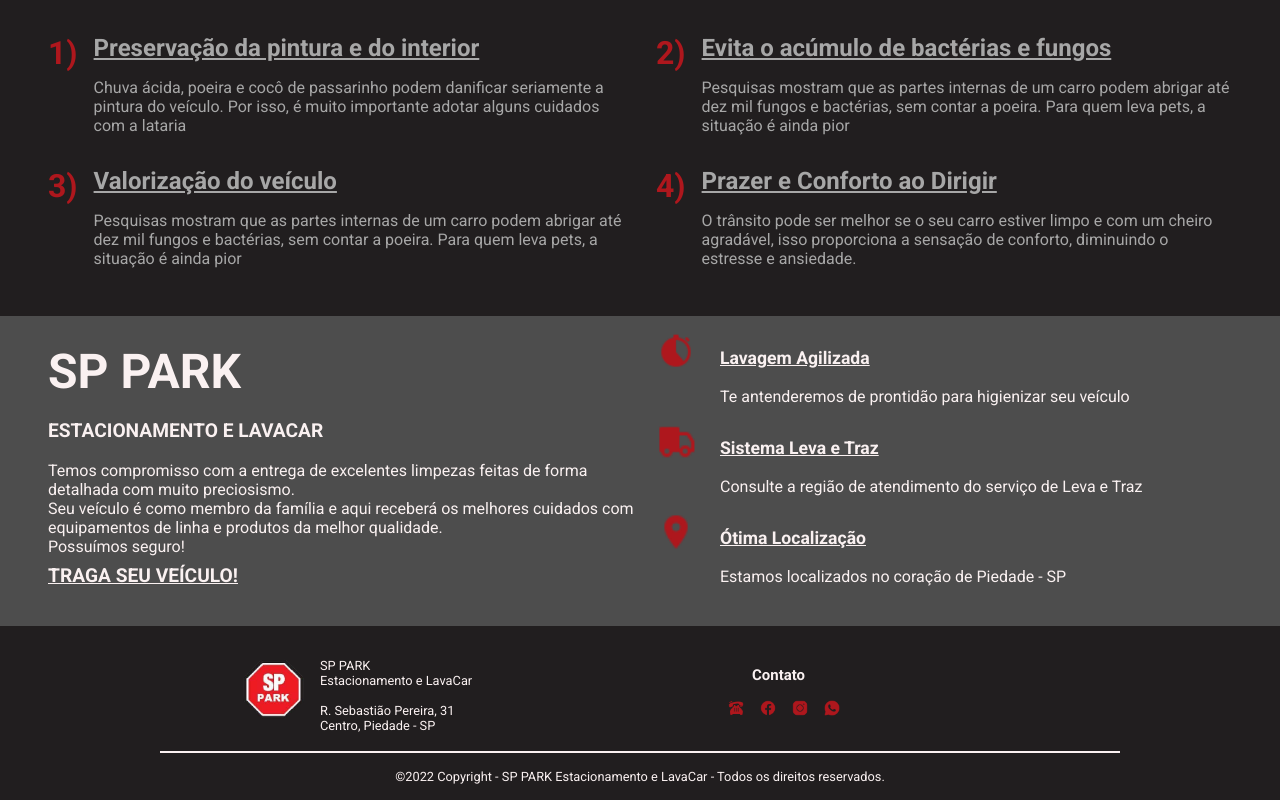
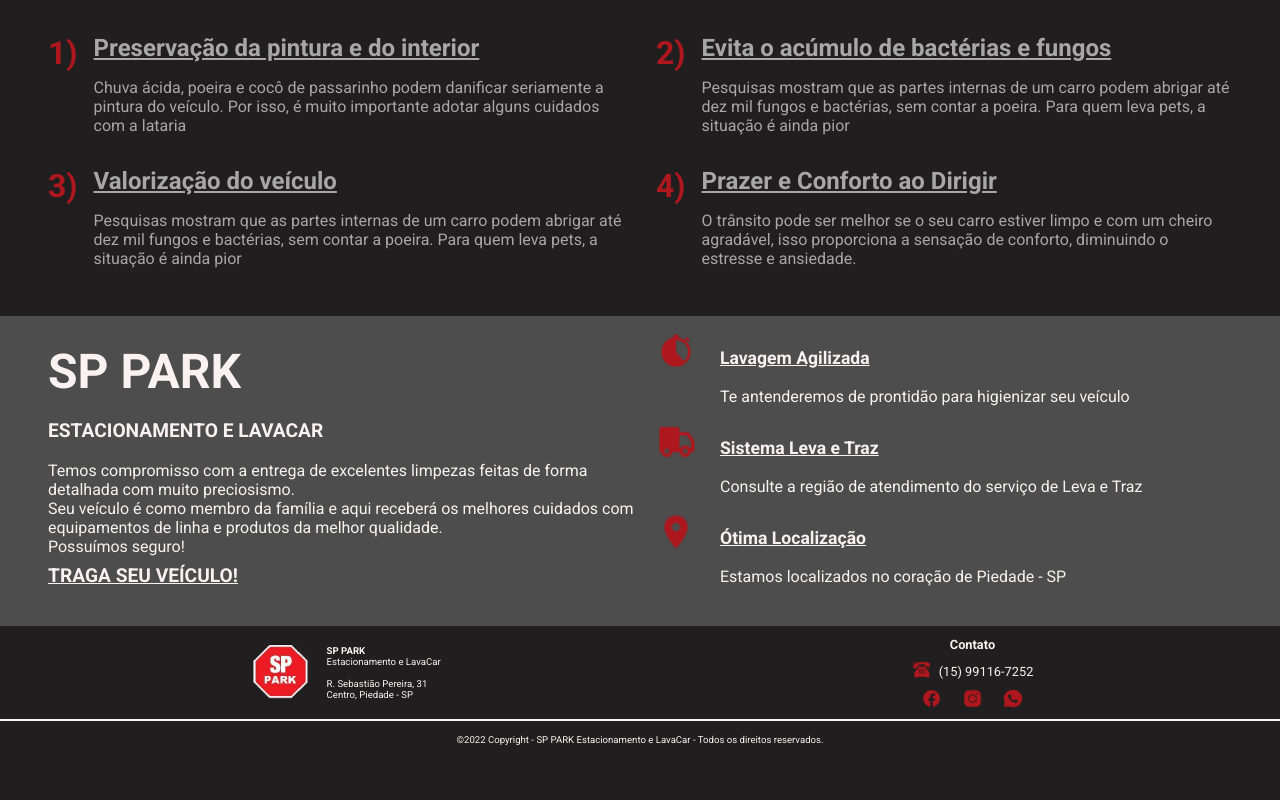
Before and after one commit to guicavazzana/sppark, a React (Create React App) app: page / in a window 1280 px wide. Shown: the part 817-1617 px from the top of the page. After the commit the page ends 1575 px from the top, so only its background shows below. Built offline with nearby package versions, Linux system fonts and the light colour scheme.

Commit message:
Fixed Footer

```diff
--- /dev/null
+++ b/src/components/ContactFooter/index.js
@@ -0,0 +1,34 @@
+import React from 'react';
+import { Container } from './styles'
+import phoneImg from '../../images/phone.png'
+import facebookImg from '../../images/facebook.png'
+import instagramImg from '../../images/instagram.png'
+import whatsappImg from '../../images/whatsapp.png'
+
+export function ContactFooter(){
+    return(
+        <Container>
+            <div>
+                <h3>Contato</h3>
+            </div>
+            <div className='img-phone'>
+                <a href="tel:+5515991167252">
+                    <img src={phoneImg} alt="telefone" />
+                </a>
+                <a href="tel:+5515991167252">(15) 99116-7252</a>
+
+            </div>
+            <div className='img-contact'>
+                <a href="https://www.facebook.com/sppark.piedade.1">
+                    <img className='img-contact' src={facebookImg} alt="facebook" />
+                </a>
+                <a href="https://instagram.com/spparkestacionamento?igshid=ZmRIMzRkMDU=">
+                    <img className='img-contact' src={instagramImg} alt="instagram" />
+                </a>
+                <a href="https://api.whatsapp.com/send?phone=5515997097831&text=Ligue+agora+&fbclid=PAAaatvX0XvPgvZZTIwGHXKDLieXNPTHL0Q3KnNP639-JP7u0MXU58_Oo3ftU">
+                    <img className='img-contact' src={whatsappImg} alt="whatsapp" />
+                </a>
+            </div>
+        </Container>
+    )
+}
--- /dev/null
+++ b/src/components/ContactFooter/styles.js
@@ -0,0 +1,48 @@
+import styled from "styled-components";
+
+export const Container = styled.div`
+    text-align: center;
+    h3{
+        font-size: 0.8rem;
+    }
+    img{
+        width: 1.2rem;
+        transition: filter 0.2s;
+        &:hover {
+            filter: brightness(0.6);
+        }
+    }
+
+    .img-contact{
+        display: flex;
+        justify-content: space-around;
+        margin-top: 0.2rem;
+        @media (max-width: 500px){
+            margin: 0 1rem 0 1rem;
+            justify-content: center;
+        }
+    }
+    .img-phone{
+        display: flex;
+        align-items: center;
+        margin-top: 0.5rem;
+        a{
+            color: var(--white);
+            font-size: 0.8rem;
+            text-decoration:none;
+            &:hover {text-decoration:underline}
+        }
+        img{
+            margin-right: 0.5rem;
+        }
+        @media (max-width: 500px){
+            display: block;
+            padding: 0.5rem;
+            margin: 0 auto;
+            img{
+                vertical-align: middle;
+            }
+        }
+    }
+
+`
--- a/src/components/Copyright/styles.js
+++ b/src/components/Copyright/styles.js
@@ -2,13 +2,16 @@
 
 export const Container = styled.div`
     display: flex;
-    font-size: 0.8rem;
+    font-size: 0.6rem;
     align-items: center;
     justify-content: center;
-    padding: 1rem;
+    padding: 0.8rem;
     a{
         color: var(--white);
         text-decoration: none;
+        @media (max-width:500px) {
+            font-size: 0.5rem;
+        }
         &:hover {text-decoration: underline;}
     }
 `
--- a/src/components/Footer/index.js
+++ b/src/components/Footer/index.js
@@ -1,47 +1,13 @@
-import { Container, Content } from './styles'
-import logoImg from '../../images/sppark-blank.png'
-import phoneImg from '../../images/phone.png'
-import facebookImg from '../../images/facebook.png'
-import instagramImg from '../../images/instagram.png'
-import whatsappImg from '../../images/whatsapp.png'
+import { Container } from './styles'
+
+import { InfoFooter } from '../InfoFooter'
+import { ContactFooter } from '../ContactFooter'
 
 export function Footer(){
     return (
         <Container>
-            <Content>
-                <ul>
-                    <li>
-                        <a href="index.html">
-                            <img className='img-logo' src={logoImg} alt="logo" />
-                        </a>
-                    </li>
-                    <li>
-                        <p>
-                            SP PARK<br />
-                            Estacionamento e LavaCar<br /><br />
-                        <a className='a-maps' href="https://goo.gl/maps/JHLEazWbzBzWMqSe6">
-                            R. Sebastião Pereira, 31<br />
-                            Centro, Piedade - SP
-                        </a>
-                        </p>
-                    </li>
-                    <li>
-                        <h3>Contato</h3>
-                        <a href="tel:+5515991167252">
-                            <img className='img-contact' src={phoneImg} alt="telefone" />
-                        </a>
-                        <a href="https://www.facebook.com/sppark.piedade.1">
-                            <img className='img-contact' src={facebookImg} alt="facebook" />
-                        </a>
-                        <a href="https://instagram.com/spparkestacionamento?igshid=ZmRIMzRkMDU=">
-                            <img className='img-contact' src={instagramImg} alt="instagram" />
-                        </a>
-                        <a href="https://api.whatsapp.com/send?phone=5515997097831&text=Ligue+agora+&fbclid=PAAaatvX0XvPgvZZTIwGHXKDLieXNPTHL0Q3KnNP639-JP7u0MXU58_Oo3ftU">
-                            <img className='img-contact' src={whatsappImg} alt="whatsapp" />
-                        </a>
-                    </li>
-                </ul>
-            </Content>
+                <InfoFooter />
+                <ContactFooter />
         </Container>
     )
 }
--- a/src/components/Footer/styles.js
+++ b/src/components/Footer/styles.js
@@ -1,51 +1,12 @@
 import styled from 'styled-components'
 
 export const Container = styled.footer`
-    display:flex;
-    justify-content: center;
-    padding-top: 2rem;
-    font-size: 0.8rem;
-    img{
-        float: left;
-        max-width: 2rem;
-        padding-bottom: 2rem;
+    display: flex;
+    align-items:center;
+    justify-content: space-around;
+    border-bottom: 2px solid var(--white);
+    padding: 0.7rem;
+    @media (max-width:500px) {
+        display: block;
     }
-    .img-contact{
-        padding: 0.5rem;
-        transition: filter 0.2s;
-        &:hover {
-            filter: brightness(0.6);
-        }
-    }
-    .img-logo{
-        max-width: 5rem;
-        padding-right: 1rem;
-    }
-    h3{
-        width: 5rem;
-        padding: 0.5rem;
-        padding-left: 2rem;
-    }
-    .a-maps{
-        color: var(--white);
-        text-decoration:none;
-        &:hover {text-decoration:underline}
-    }
-    `
-
-export const Content = styled.div`
-    padding-left: 5rem;
-    padding-bottom: 1rem;
-    column-count:2;
-    column-gap: 5rem;
-    width: 60rem;
-
-    height: auto;
-    margin-left: auto;
-    margin-right: auto;
-    ul{
-        list-style: none;
-    }
-    align-items: center;
-    border-bottom: 2px solid var(--white);
-    `
+`
--- /dev/null
+++ b/src/components/InfoFooter/index.js
@@ -0,0 +1,25 @@
+import React from 'react'
+import { Container } from './styles'
+import logoImg from '../../images/sppark-blank.png'
+
+export function InfoFooter(){
+    return(
+        <Container>
+                <a href="index.html">
+                    <img src={logoImg} alt="logo" />
+                </a>
+            <div>
+                <div>
+                    <span>SP PARK</span><br />
+                    Estacionamento e LavaCar<br /><br />
+                </div>
+                <div>
+                    <a href="https://goo.gl/maps/JHLEazWbzBzWMqSe6">
+                        R. Sebastião Pereira, 31<br />
+                        Centro, Piedade - SP
+                    </a>
+                </div>
+            </div>
+        </Container>
+    )
+}
--- /dev/null
+++ b/src/components/InfoFooter/styles.js
@@ -0,0 +1,28 @@
+import styled from "styled-components";
+
+export const Container = styled.div`
+    display:flex;
+    align-items: center;
+    font-size: 0.6rem;
+    span{
+        font-weight: bold;
+    }
+    img{
+        height: 4rem;
+        width: 4rem;
+        margin-right: 1rem;
+    }
+    a{
+        color: var(--white);
+        text-decoration:none;
+        &:hover {text-decoration:underline}
+    }
+
+
+    @media (max-width:500px){
+        justify-content: space-around;
+        margin-left: 1.1rem;
+        text-align: right;
+        padding-bottom: 1rem;
+    }
+`
```
